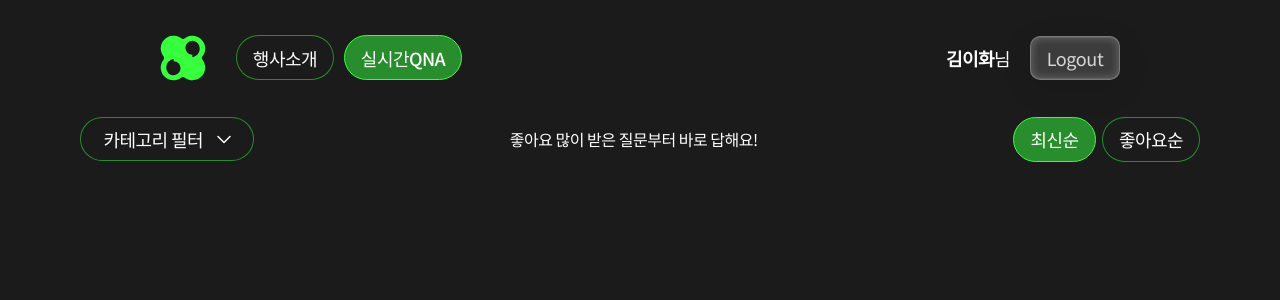
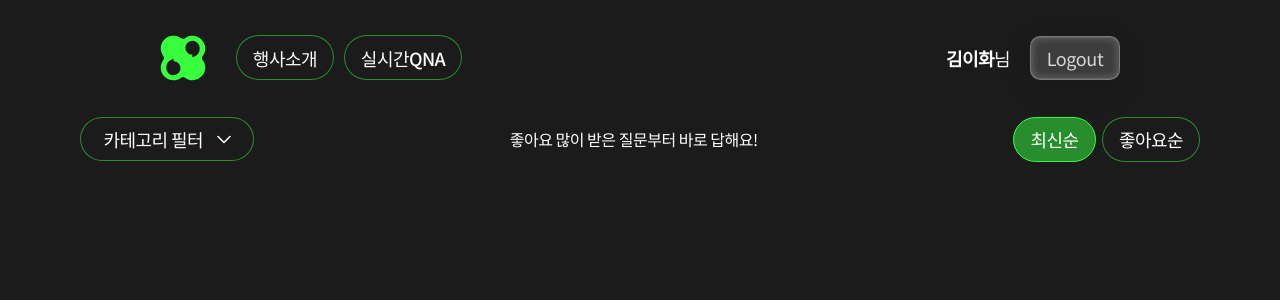
Before and after one commit to Ewhaian-WebEngineering/padlet, a React (Vite) app in the folder front/: page /qna in a window 1280 px wide. Shown: the top 300 px of the page. Built offline with nearby package versions, Linux system fonts and the light colour scheme.

Commit message:
Design(#7): header props 설정

```diff
--- a/front/src/components/common/Header.jsx
+++ b/front/src/components/common/Header.jsx
@@ -3,14 +3,15 @@ import * as S from "./Header.style";
 import logo from "../../assets/common/logo.svg";
 import Button from "./Button";
 
-export default function Header({ username, isLogin }) {
+// 행사소개 선택 시 pickMenu를 0으로 전달, 실시간QNA 선택 시 pickMenu를 1으로 전달
+export default function Header({pickMenu, username, isLogin }) {
   return (
     <S.Container>
       <S.LeftContainer>
         <S.Logo src={logo} alt="logo" />
         <S.MenuContainer>
-          <Button buttonName={"행사소개"} isPick={false} />
-          <Button buttonName={"실시간QNA"} isPick={true} />
+          <Button buttonName={"행사소개"} isPick={pickMenu == 0} />
+          <Button buttonName={"실시간QNA"} isPick={pickMenu == 1} />
         </S.MenuContainer>
       </S.LeftContainer>
 
```
